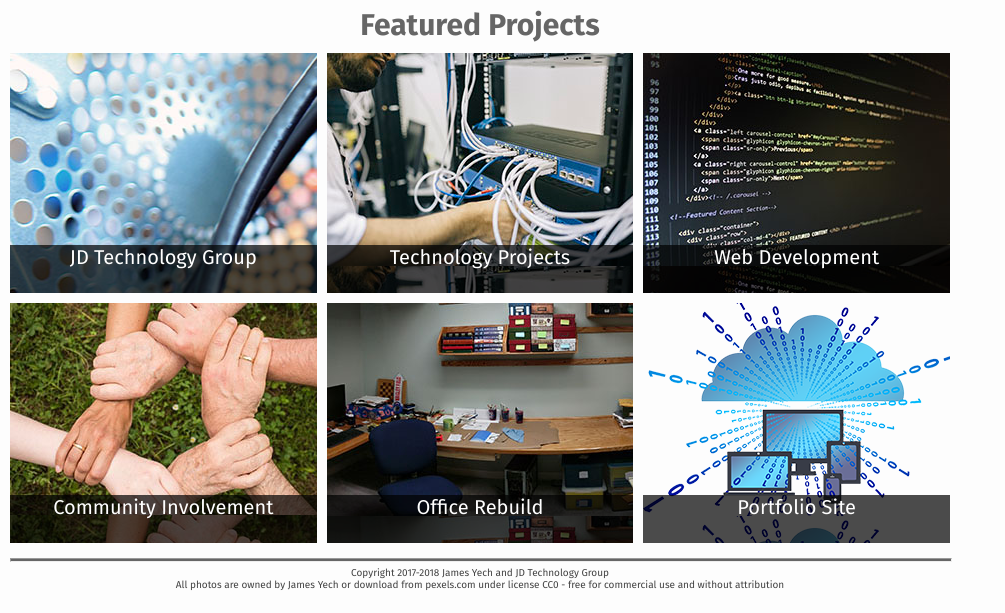
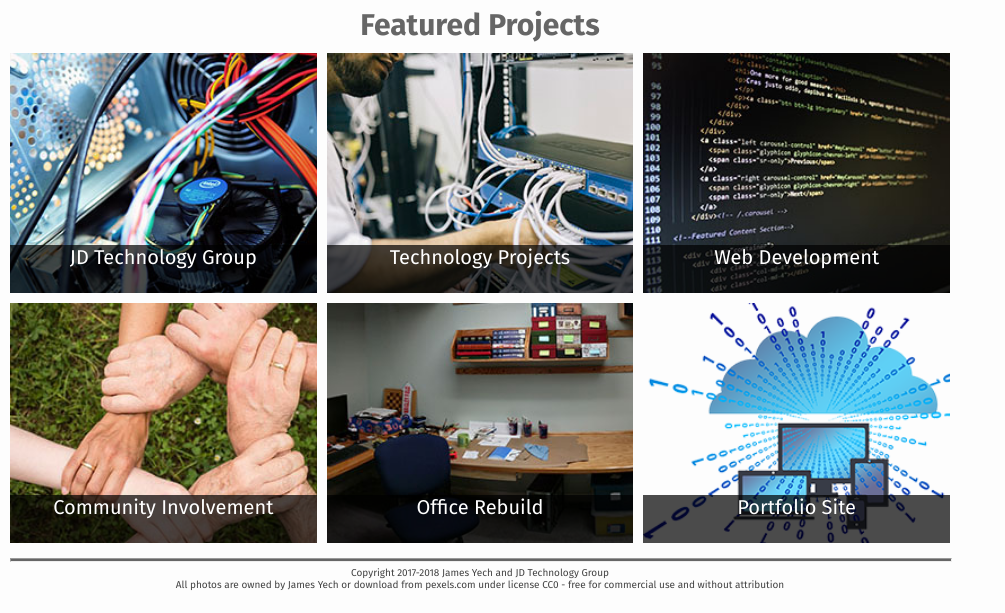
Before and after one commit to JamesYech/uPortfolio-Project, a plain HTML site: page index.html in a window 1280 px wide. Shown: the part 856-1469 px from the top of the page, without its empty margins (0-1005 px from the left). Drawn offline with Linux system fonts and the light colour scheme.

Commit message:
Fix image repeating on nav tiles

```diff
--- a/css/styles.css
+++ b/css/styles.css
@@ -177,30 +177,31 @@
         min-height: 30vh;
         position: relative;
         width: 100%;
+        /*background-repeat: no-repeat;*/
     }
 
     .nav-jdtech {
-        background: url(../img/jdtech_lg.jpg) ;
+        background-image: url(../img/jdtech_sm.jpg) ;
     }
 
     .nav-tech-proj {
-        background: url(../img/tech_projects_sm.jpg) ;
+        background-image: url(../img/tech_projects_sm.jpg) ;
     }
 
     .nav-webdev {
-        background: url(../img/web_dev_sm.jpg) ;
+        background-image: url(../img/web_dev_sm.jpg) ;
     }
 
     .nav-community {
-        background: url(../img/comm_srvc_sm.jpg) ;
+        background-image: url(../img/comm_srvc_sm.jpg) ;
     }
 
     .nav-office {
-        background: url(../img/office_sm.jpg) ;
+        background-image: url(../img/office_sm.jpg) ;
     }
 
     .nav-portfolio {
-        background: url(../img/logo_sm.png) ;
+        background-image: url(../img/logo_sm.png) ;
     }
 
     .nav-article {
```
